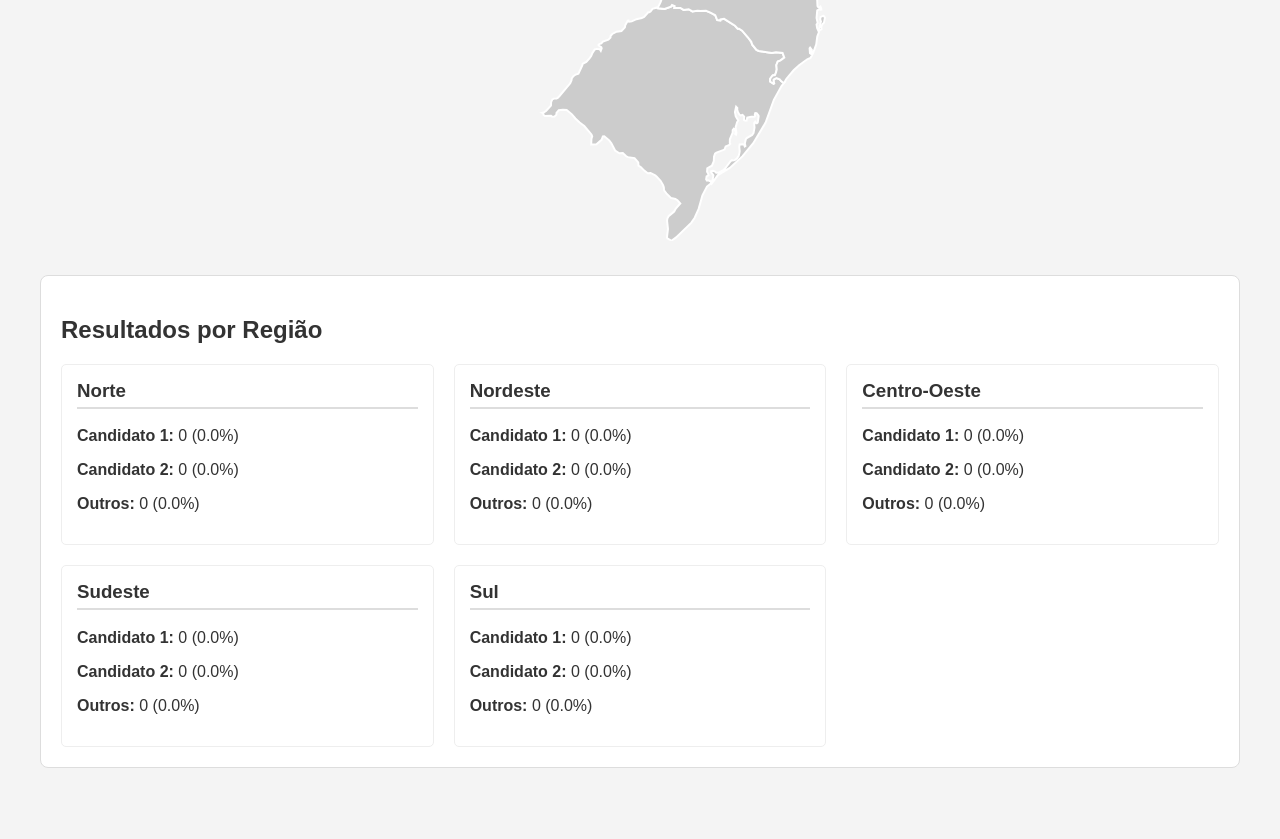
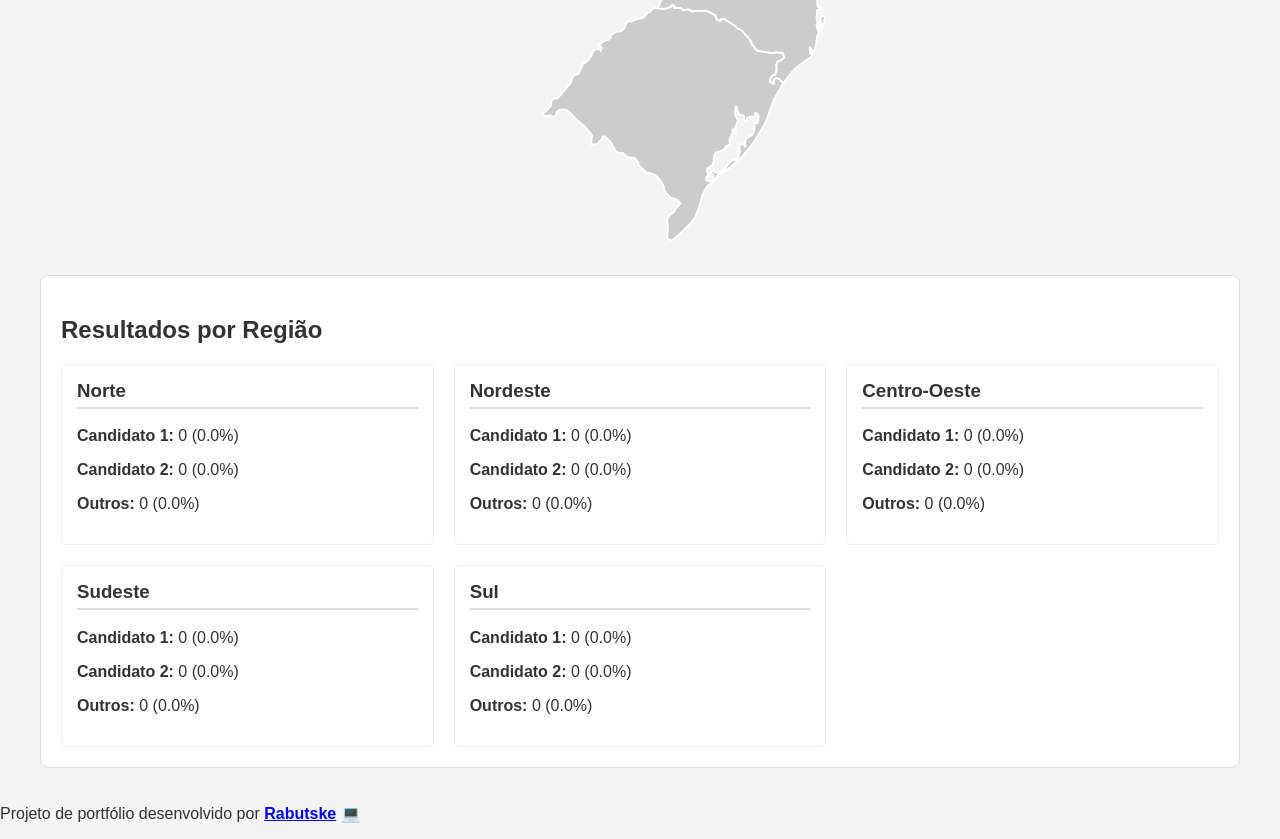
Before and after one commit to GustavoRabutske/simulador-eleicoes, a plain HTML site: page index.html in a window 1280 px wide. Shown: the part 1503-2342 px from the top of the page. Before the commit the page ends 2291 px from the top, so only its background shows below. Drawn offline with Linux system fonts and the light colour scheme.

Commit message:
adição de footer

```diff
--- a/index.html
+++ b/index.html
@@ -207,6 +207,10 @@
 		</div>
 	</div>
 
+	<footer class="rodape">
+		<p>Projeto de portfólio desenvolvido por <strong><a href="https://github.com/gustavorabutske" target="_blank">Rabutske</a></strong> 💻</p>
+	</footer>
+
 	<script type="module" src="js/main.js"></script>
 
 </body>
```
